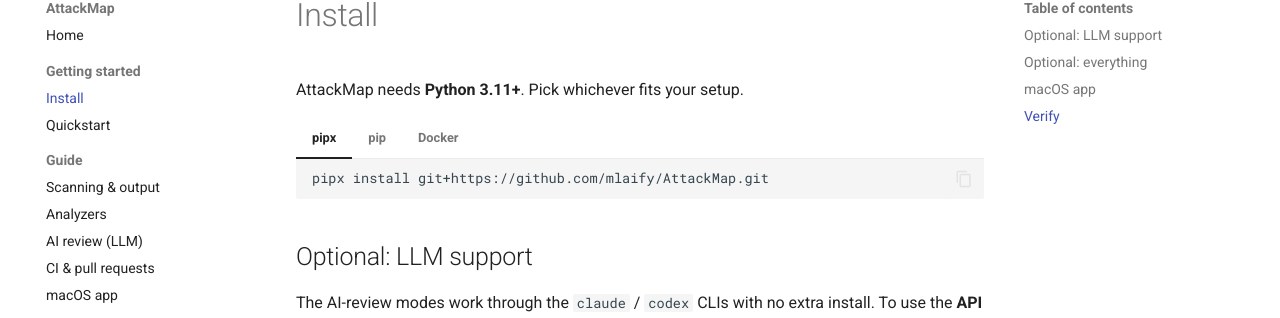
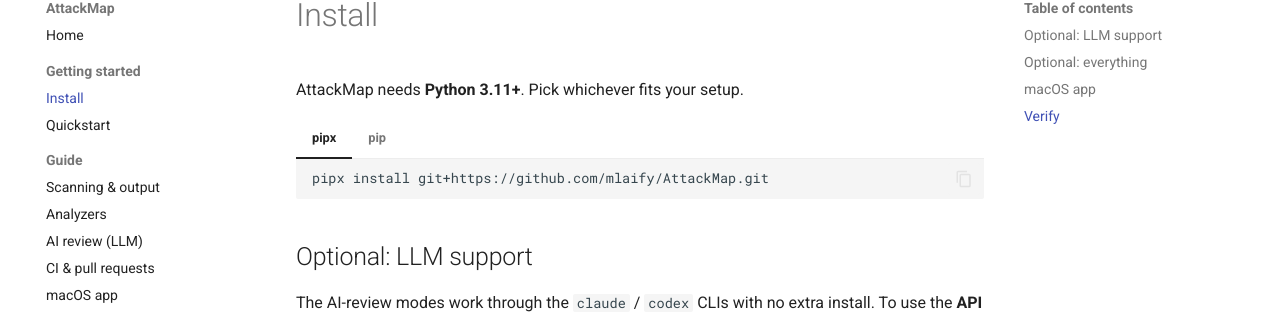
Before and after one commit to mlaify/attackmap-docs, an MkDocs documentation site: the page built from docs/install.md, in a window 1280 px wide and 1163 px high. Shown: the part 103-421 px from the top of the window. Built offline with MkDocs 1.6.1 and Material for MkDocs 9.7.7, drawn with Linux system fonts in a browser that asks for light colours; comment, search, counter and statistics services are not loaded.

Commit message:
Remove container image distribution
AttackMap is no longer published to GHCR. Remove the container publish
workflow and the Docker install instructions.

Co-Authored-By: Claude Opus 5 <noreply@anthropic.com>

````diff
--- a/docs/install.md
+++ b/docs/install.md
@@ -12,12 +12,6 @@ AttackMap needs **Python 3.11+**. Pick whichever fits your setup.
 
     ```bash
     pip install git+https://github.com/mlaify/AttackMap.git
-    ```
-
-=== "Docker"
-
-    ```bash
-    docker run --rm -v "$PWD:/repo" ghcr.io/mlaify/attackmap:latest analyze /repo
     ```
 
 ## Optional: LLM support
````
